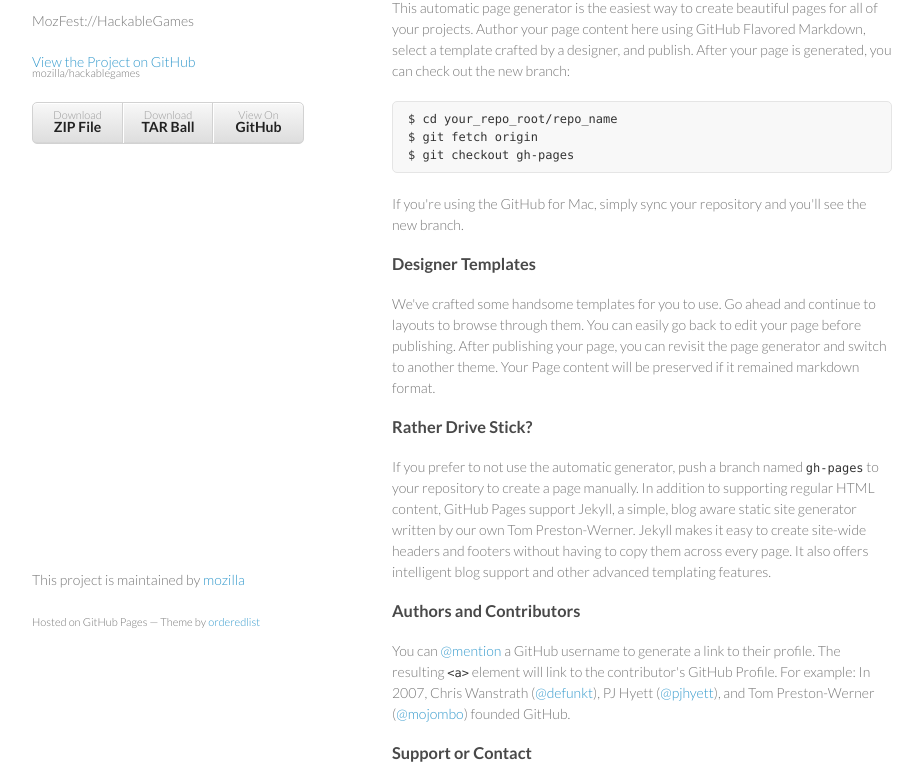
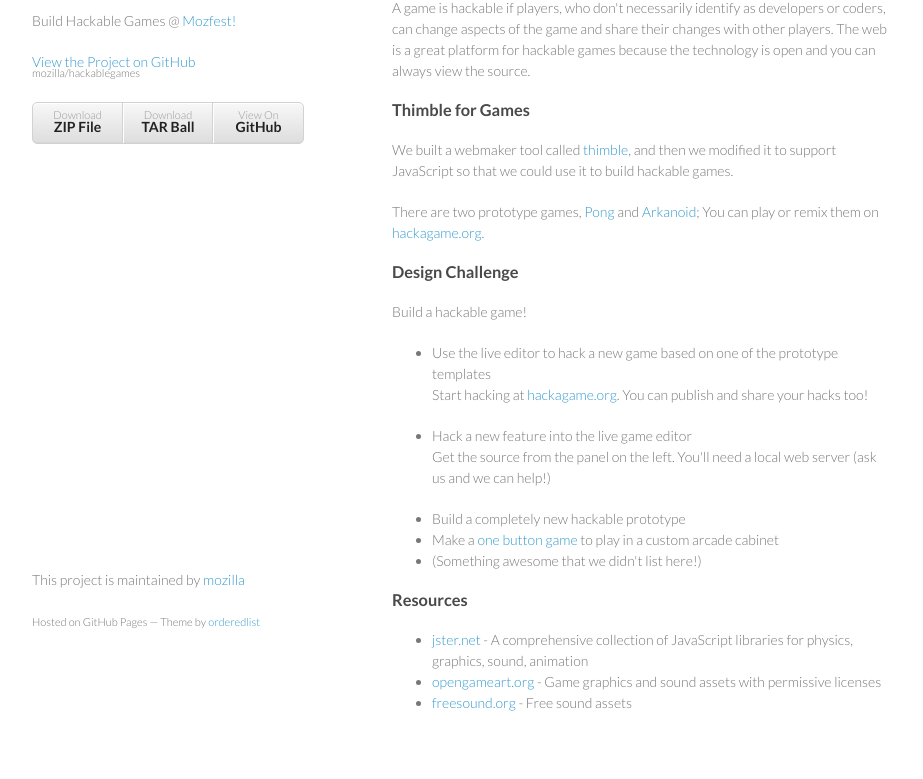
Before and after one commit to mozilla/hackablegames, a plain HTML site: page index.html in a window 1280 px wide. Shown: the part 99-878 px from the top of the page, without its empty margins (178-1101 px from the left). Drawn offline with Linux system fonts and the light colour scheme.

Commit message:
Updated with hackable games content.

```diff
--- a/index.html
+++ b/index.html
@@ -16,7 +16,7 @@
     <div class="wrapper">
       <header>
         <h1>Hackablegames</h1>
-        <p>MozFest://HackableGames</p>
+        <p>Build Hackable Games @ <a href="http://mozillafestival.org">Mozfest!</a></p>
 
         <p class="view"><a href="https://github.com/mozilla/hackablegames">View the Project on GitHub <small>mozilla/hackablegames</small></a></p>
 
@@ -28,32 +28,43 @@
         </ul>
       </header>
       <section>
-        <h3>Welcome to GitHub Pages.</h3>
+<h3>Hackable Games?</h3>
 
-<p>This automatic page generator is the easiest way to create beautiful pages for all of your projects. Author your page content here using GitHub Flavored Markdown, select a template crafted by a designer, and publish. After your page is generated, you can check out the new branch:</p>
+<p>A game is hackable if players, who don't necessarily identify as developers or coders, can change aspects of the game and share their changes with other players. The web is a great platform for hackable games because the technology is open and you can always view the source.</p>
 
-<pre><code>$ cd your_repo_root/repo_name
-$ git fetch origin
-$ git checkout gh-pages
-</code></pre>
+<h3>Thimble for Games</h3>
 
-<p>If you're using the GitHub for Mac, simply sync your repository and you'll see the new branch.</p>
+<p>We built a webmaker tool called <a href="http://thimble.webmaker.org">thimble</a>, and then we modified it to support JavaScript so that we could use it to build hackable games.</p>
 
-<h3>Designer Templates</h3>
+<p>There are two prototype games, <a href="https://github.com/mozilla/hackablegames/blob/develop/examples/pong.html">Pong</a> and <a href="https://github.com/mozilla/hackablegames/blob/develop/examples/pong.html">Arkanoid</a>; You can play or remix them on <a href="http://hackagame.org">hackagame.org</a>.
 
-<p>We've crafted some handsome templates for you to use. Go ahead and continue to layouts to browse through them. You can easily go back to edit your page before publishing. After publishing your page, you can revisit the page generator and switch to another theme. Your Page content will be preserved if it remained markdown format.</p>
+<h3>Design Challenge</h3>
 
-<h3>Rather Drive Stick?</h3>
+<p>Build a hackable game!</p>
+<ul>
+  <li>Use the live editor to hack a new game based on one of the prototype templates
+    <p>
+      Start hacking at <a href="http://hackagame.org">hackagame.org</a>. You can publish and share your hacks too!
+    </p>
+  </li>
+  <li>Hack a new feature into the live game editor
+    <p>
+      Get the source from the panel on the left. You'll need a local web server (ask us and we can help!)
+    </p>
+  </li>
+  <li>Build a completely new hackable prototype</li>
+  <li>Make a <a href="http://lanyrd.com/2012/mozilla-festival/szcbq/">one button game</a> to play in a custom arcade cabinet</li>
+  <li>(Something awesome that we didn't list here!)</li>
+</ul>
 
-<p>If you prefer to not use the automatic generator, push a branch named <code>gh-pages</code> to your repository to create a page manually. In addition to supporting regular HTML content, GitHub Pages support Jekyll, a simple, blog aware static site generator written by our own Tom Preston-Werner. Jekyll makes it easy to create site-wide headers and footers without having to copy them across every page. It also offers intelligent blog support and other advanced templating features.</p>
+<h3>Resources</h3>
 
-<h3>Authors and Contributors</h3>
+<ul>
+  <li><a href="http://jster.net">jster.net</a> - A comprehensive collection of JavaScript libraries for physics, graphics, sound, animation</li>
+  <li><a href="http://opengameart.org">opengameart.org</a> - Game graphics and sound assets with permissive licenses
+  <li><a href="http://www.freesound.org">freesound.org</a> - Free sound assets
+</ul>
 
-<p>You can <a href="https://github.com/blog/821" class="user-mention">@mention</a> a GitHub username to generate a link to their profile. The resulting <code>&lt;a&gt;</code> element will link to the contributor's GitHub Profile. For example: In 2007, Chris Wanstrath (<a href="https://github.com/defunkt" class="user-mention">@defunkt</a>), PJ Hyett (<a href="https://github.com/pjhyett" class="user-mention">@pjhyett</a>), and Tom Preston-Werner (<a href="https://github.com/mojombo" class="user-mention">@mojombo</a>) founded GitHub.</p>
-
-<h3>Support or Contact</h3>
-
-<p>Having trouble with Pages? Check out the documentation at <a href="http://help.github.com/pages">http://help.github.com/pages</a> or contact <a href="mailto:support@github.com">support@github.com</a> and we’ll help you sort it out.</p>
       </section>
       <footer>
         <p>This project is maintained by <a href="https://github.com/mozilla">mozilla</a></p>
```
